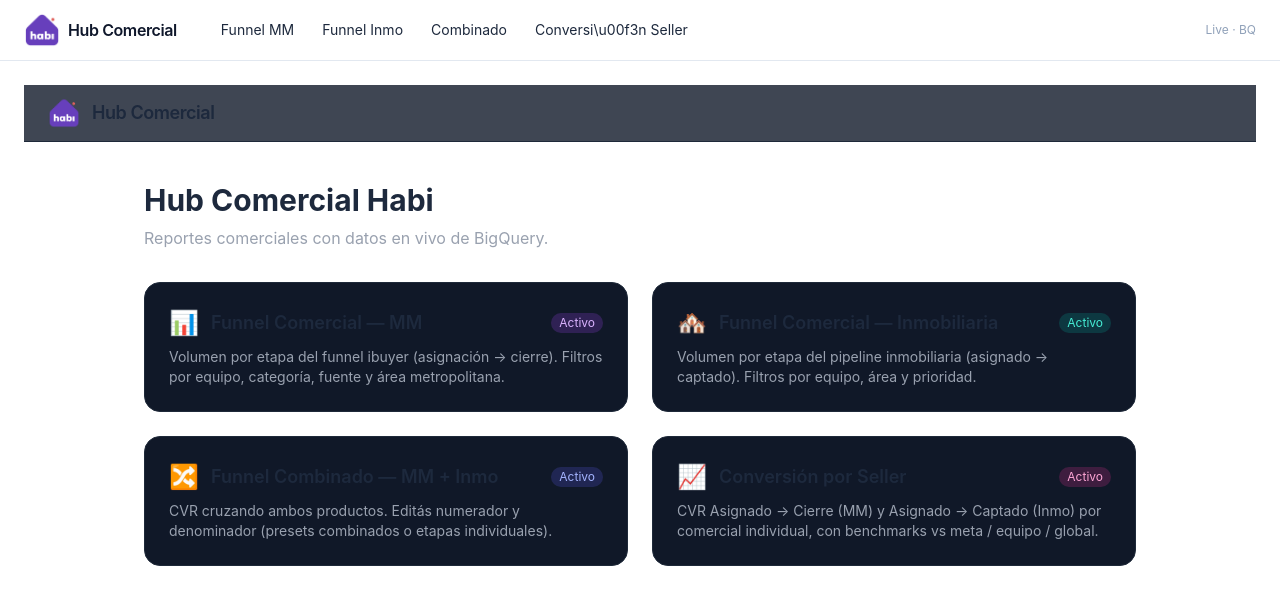
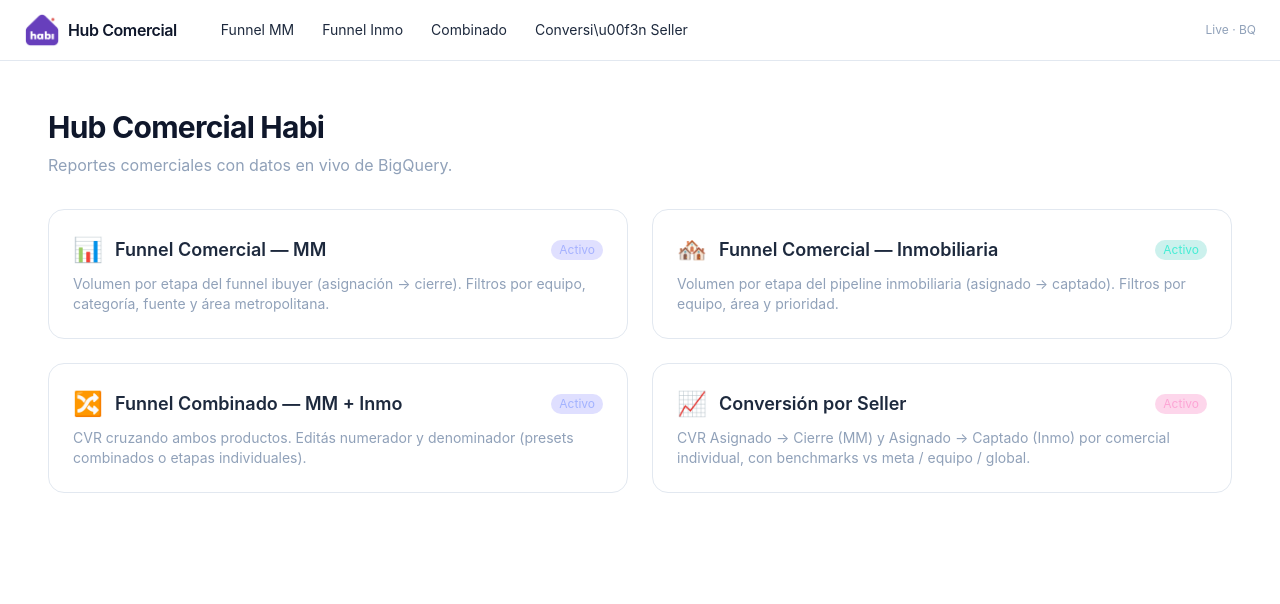
Before and after one commit to EstebanCastel/habi-hub-comercial, a Next.js app: page / in a window 1280 px wide. Shown: the top 604 px of the page. Built offline with nearby package versions, Linux system fonts and the light colour scheme; a web font is replaced by a local one.

Commit message:
fix: visual match original exactly
- Remove duplicate breadcrumb navbar from all pages
- Use max-w-[1700px] container (matches original base.html)
- Fix favicon to use logo.png via icons config + site.webmanifest
- Home page also uses correct container width

```diff
--- a/src/app/conversion/seller/page.tsx
+++ b/src/app/conversion/seller/page.tsx
@@ -3,20 +3,11 @@
 
 export default function ConversionSellerPage() {
   const html = readFileSync(join(process.cwd(), 'src/templates/conversion-seller.html'), 'utf-8');
+  const scripts = `<script src="/js/conversion_seller.js"></script><script src="https://cdn.jsdelivr.net/npm/alpinejs@3.14.9/dist/cdn.min.js" defer></script>`;
   return (
     <>
-      <nav className="bg-gray-900/80 backdrop-blur border-b border-gray-800 px-6 py-3 flex items-center gap-3 sticky top-0 z-50">
-        <a href="/" className="flex items-center gap-3 hover:opacity-80 transition">
-          <img src="/img/logo.png" className="h-8 w-8 rounded" alt="Habi" />
-          <span className="font-semibold text-lg tracking-tight">Hub Comercial</span>
-        </a>
-        <span className="text-gray-600">/</span>
-        <span className="text-gray-300">Conversión por Seller</span>
-      </nav>
-      <main className="max-w-7xl mx-auto px-4 py-6" dangerouslySetInnerHTML={{ __html: html }} />
-      {/* Alpine.js page script — must load BEFORE Alpine */}
-      <script src="/js/conversion_seller.js" />
-      <script src="https://cdn.jsdelivr.net/npm/alpinejs@3.14.9/dist/cdn.min.js" defer />
+      <main className="max-w-[1700px] mx-auto px-4 md:px-6 py-4 md:py-6" dangerouslySetInnerHTML={{ __html: html }} />
+      {scripts}
     </>
   );
 }
--- a/src/app/funnel/combinado/page.tsx
+++ b/src/app/funnel/combinado/page.tsx
@@ -3,20 +3,11 @@
 
 export default function FunnelCombinadoPage() {
   const html = readFileSync(join(process.cwd(), 'src/templates/funnel-combinado.html'), 'utf-8');
+  const scripts = `<script src="/js/funnel_combinado.js"></script><script src="https://cdn.jsdelivr.net/npm/alpinejs@3.14.9/dist/cdn.min.js" defer></script>`;
   return (
     <>
-      <nav className="bg-gray-900/80 backdrop-blur border-b border-gray-800 px-6 py-3 flex items-center gap-3 sticky top-0 z-50">
-        <a href="/" className="flex items-center gap-3 hover:opacity-80 transition">
-          <img src="/img/logo.png" className="h-8 w-8 rounded" alt="Habi" />
-          <span className="font-semibold text-lg tracking-tight">Hub Comercial</span>
-        </a>
-        <span className="text-gray-600">/</span>
-        <span className="text-gray-300">Funnel Combinado</span>
-      </nav>
-      <main className="max-w-7xl mx-auto px-4 py-6" dangerouslySetInnerHTML={{ __html: html }} />
-      {/* Alpine.js page script — must load BEFORE Alpine */}
-      <script src="/js/funnel_combinado.js" />
-      <script src="https://cdn.jsdelivr.net/npm/alpinejs@3.14.9/dist/cdn.min.js" defer />
+      <main className="max-w-[1700px] mx-auto px-4 md:px-6 py-4 md:py-6" dangerouslySetInnerHTML={{ __html: html }} />
+      {scripts}
     </>
   );
 }
--- a/src/app/funnel/inmo/page.tsx
+++ b/src/app/funnel/inmo/page.tsx
@@ -3,20 +3,11 @@
 
 export default function FunnelInmoPage() {
   const html = readFileSync(join(process.cwd(), 'src/templates/funnel-inmo.html'), 'utf-8');
+  const scripts = `<script src="/js/funnel_inmo.js"></script><script src="https://cdn.jsdelivr.net/npm/alpinejs@3.14.9/dist/cdn.min.js" defer></script>`;
   return (
     <>
-      <nav className="bg-gray-900/80 backdrop-blur border-b border-gray-800 px-6 py-3 flex items-center gap-3 sticky top-0 z-50">
-        <a href="/" className="flex items-center gap-3 hover:opacity-80 transition">
-          <img src="/img/logo.png" className="h-8 w-8 rounded" alt="Habi" />
-          <span className="font-semibold text-lg tracking-tight">Hub Comercial</span>
-        </a>
-        <span className="text-gray-600">/</span>
-        <span className="text-gray-300">Funnel Inmo</span>
-      </nav>
-      <main className="max-w-7xl mx-auto px-4 py-6" dangerouslySetInnerHTML={{ __html: html }} />
-      {/* Alpine.js page script — must load BEFORE Alpine */}
-      <script src="/js/funnel_inmo.js" />
-      <script src="https://cdn.jsdelivr.net/npm/alpinejs@3.14.9/dist/cdn.min.js" defer />
+      <main className="max-w-[1700px] mx-auto px-4 md:px-6 py-4 md:py-6" dangerouslySetInnerHTML={{ __html: html }} />
+      {scripts}
     </>
   );
 }
--- a/src/app/funnel/mm/page.tsx
+++ b/src/app/funnel/mm/page.tsx
@@ -3,20 +3,11 @@
 
 export default function FunnelMMPage() {
   const html = readFileSync(join(process.cwd(), 'src/templates/funnel-mm.html'), 'utf-8');
+  const scripts = `<script src="/js/funnel_mm.js"></script><script src="https://cdn.jsdelivr.net/npm/alpinejs@3.14.9/dist/cdn.min.js" defer></script>`;
   return (
     <>
-      <nav className="bg-gray-900/80 backdrop-blur border-b border-gray-800 px-6 py-3 flex items-center gap-3 sticky top-0 z-50">
-        <a href="/" className="flex items-center gap-3 hover:opacity-80 transition">
-          <img src="/img/logo.png" className="h-8 w-8 rounded" alt="Habi" />
-          <span className="font-semibold text-lg tracking-tight">Hub Comercial</span>
-        </a>
-        <span className="text-gray-600">/</span>
-        <span className="text-gray-300">Funnel MM</span>
-      </nav>
-      <main className="max-w-7xl mx-auto px-4 py-6" dangerouslySetInnerHTML={{ __html: html }} />
-      {/* Alpine.js page script — must load BEFORE Alpine */}
-      <script src="/js/funnel_mm.js" />
-      <script src="https://cdn.jsdelivr.net/npm/alpinejs@3.14.9/dist/cdn.min.js" defer />
+      <main className="max-w-[1700px] mx-auto px-4 md:px-6 py-4 md:py-6" dangerouslySetInnerHTML={{ __html: html }} />
+      {scripts}
     </>
   );
 }
--- a/src/app/layout.tsx
+++ b/src/app/layout.tsx
@@ -5,7 +5,12 @@
 export const metadata: Metadata = {
   title: "Hub Comercial \u2014 Habi",
   description: "Tablero comercial Habi: funnels MM, Inmo, combinado y conversi\u00f3n por seller.",
-  icons: { icon: "/img/logo.png" },
+  icons: {
+    icon: "/img/logo.png",
+    shortcut: "/img/logo.png",
+    apple: "/img/logo.png",
+  },
+  manifest: "/site.webmanifest",
 };
 
 export default function RootLayout({ children }: { children: React.ReactNode }) {
--- a/src/app/page.tsx
+++ b/src/app/page.tsx
@@ -1,48 +1,53 @@
+import { readFileSync } from 'fs';
+import { join } from 'path';
+
 export default function HomePage() {
-  return (
-    <div dangerouslySetInnerHTML={{ __html: `
-<nav class="bg-gray-900/80 backdrop-blur border-b border-gray-800 px-6 py-3 flex items-center gap-3 sticky top-0 z-50">
-  <img src="/img/logo.png" class="h-8 w-8 rounded" alt="Habi">
-  <span class="font-semibold text-lg tracking-tight">Hub Comercial</span>
-</nav>
-<main class="max-w-5xl mx-auto px-4 py-10">
-  <h1 class="text-3xl font-bold mb-2">Hub Comercial Habi</h1>
-  <p class="text-gray-400 mb-8">Reportes comerciales con datos en vivo de BigQuery.</p>
+  const cardsHtml = `
   <div class="grid sm:grid-cols-2 gap-6">
-    <a href="/funnel/mm" class="block p-6 rounded-2xl bg-gray-900 border border-gray-800 hover:border-purple-500/50 transition group">
+    <a href="/funnel/mm" class="block p-6 rounded-2xl bg-white dark:bg-slate-900 border border-slate-200 dark:border-slate-800 hover:border-brand-500/50 transition group">
       <div class="flex items-center gap-3 mb-2">
         <span class="text-2xl">📊</span>
-        <h2 class="text-lg font-semibold group-hover:text-purple-400 transition">Funnel Comercial — MM</h2>
-        <span class="ml-auto text-xs px-2 py-0.5 rounded-full bg-purple-500/20 text-purple-300">Activo</span>
+        <h2 class="text-lg font-semibold group-hover:text-brand-400 transition">Funnel Comercial — MM</h2>
+        <span class="ml-auto text-xs px-2 py-0.5 rounded-full bg-brand-500/20 text-brand-300">Activo</span>
       </div>
-      <p class="text-sm text-gray-400">Volumen por etapa del funnel ibuyer (asignación → cierre). Filtros por equipo, categoría, fuente y área metropolitana.</p>
+      <p class="text-sm text-slate-400 dark:text-slate-500">Volumen por etapa del funnel ibuyer (asignación → cierre). Filtros por equipo, categoría, fuente y área metropolitana.</p>
     </a>
-    <a href="/funnel/inmo" class="block p-6 rounded-2xl bg-gray-900 border border-gray-800 hover:border-teal-500/50 transition group">
+    <a href="/funnel/inmo" class="block p-6 rounded-2xl bg-white dark:bg-slate-900 border border-slate-200 dark:border-slate-800 hover:border-teal-500/50 transition group">
       <div class="flex items-center gap-3 mb-2">
         <span class="text-2xl">🏘️</span>
         <h2 class="text-lg font-semibold group-hover:text-teal-400 transition">Funnel Comercial — Inmobiliaria</h2>
         <span class="ml-auto text-xs px-2 py-0.5 rounded-full bg-teal-500/20 text-teal-300">Activo</span>
       </div>
-      <p class="text-sm text-gray-400">Volumen por etapa del pipeline inmobiliaria (asignado → captado). Filtros por equipo, área y prioridad.</p>
+      <p class="text-sm text-slate-400 dark:text-slate-500">Volumen por etapa del pipeline inmobiliaria (asignado → captado). Filtros por equipo, área y prioridad.</p>
     </a>
-    <a href="/funnel/combinado" class="block p-6 rounded-2xl bg-gray-900 border border-gray-800 hover:border-indigo-500/50 transition group">
+    <a href="/funnel/combinado" class="block p-6 rounded-2xl bg-white dark:bg-slate-900 border border-slate-200 dark:border-slate-800 hover:border-indigo-500/50 transition group">
       <div class="flex items-center gap-3 mb-2">
         <span class="text-2xl">🔀</span>
         <h2 class="text-lg font-semibold group-hover:text-indigo-400 transition">Funnel Combinado — MM + Inmo</h2>
         <span class="ml-auto text-xs px-2 py-0.5 rounded-full bg-indigo-500/20 text-indigo-300">Activo</span>
       </div>
-      <p class="text-sm text-gray-400">CVR cruzando ambos productos. Editás numerador y denominador (presets combinados o etapas individuales).</p>
+      <p class="text-sm text-slate-400 dark:text-slate-500">CVR cruzando ambos productos. Editás numerador y denominador (presets combinados o etapas individuales).</p>
     </a>
-    <a href="/conversion/seller" class="block p-6 rounded-2xl bg-gray-900 border border-gray-800 hover:border-pink-500/50 transition group">
+    <a href="/conversion/seller" class="block p-6 rounded-2xl bg-white dark:bg-slate-900 border border-slate-200 dark:border-slate-800 hover:border-pink-500/50 transition group">
       <div class="flex items-center gap-3 mb-2">
         <span class="text-2xl">📈</span>
         <h2 class="text-lg font-semibold group-hover:text-pink-400 transition">Conversión por Seller</h2>
         <span class="ml-auto text-xs px-2 py-0.5 rounded-full bg-pink-500/20 text-pink-300">Activo</span>
       </div>
-      <p class="text-sm text-gray-400">CVR Asignado → Cierre (MM) y Asignado → Captado (Inmo) por comercial individual, con benchmarks vs meta / equipo / global.</p>
+      <p class="text-sm text-slate-400 dark:text-slate-500">CVR Asignado → Cierre (MM) y Asignado → Captado (Inmo) por comercial individual, con benchmarks vs meta / equipo / global.</p>
     </a>
   </div>
-</main>
-    ` }} />
-  )
+  `;
+
+  return (
+    <div className="max-w-[1700px] mx-auto px-4 md:px-6 py-4 md:py-6">
+      <div dangerouslySetInnerHTML={{ __html: `
+        <div class="flex items-center gap-3 flex-wrap mb-2">
+          <h1 class="text-3xl font-bold tracking-tight text-slate-900 dark:text-slate-100">Hub Comercial Habi</h1>
+        </div>
+        <p class="text-slate-400 dark:text-slate-500 mb-8">Reportes comerciales con datos en vivo de BigQuery.</p>
+        ${cardsHtml}
+      ` }} />
+    </div>
+  );
 }
```
Also changed, not shown: public/site.webmanifest (added).
